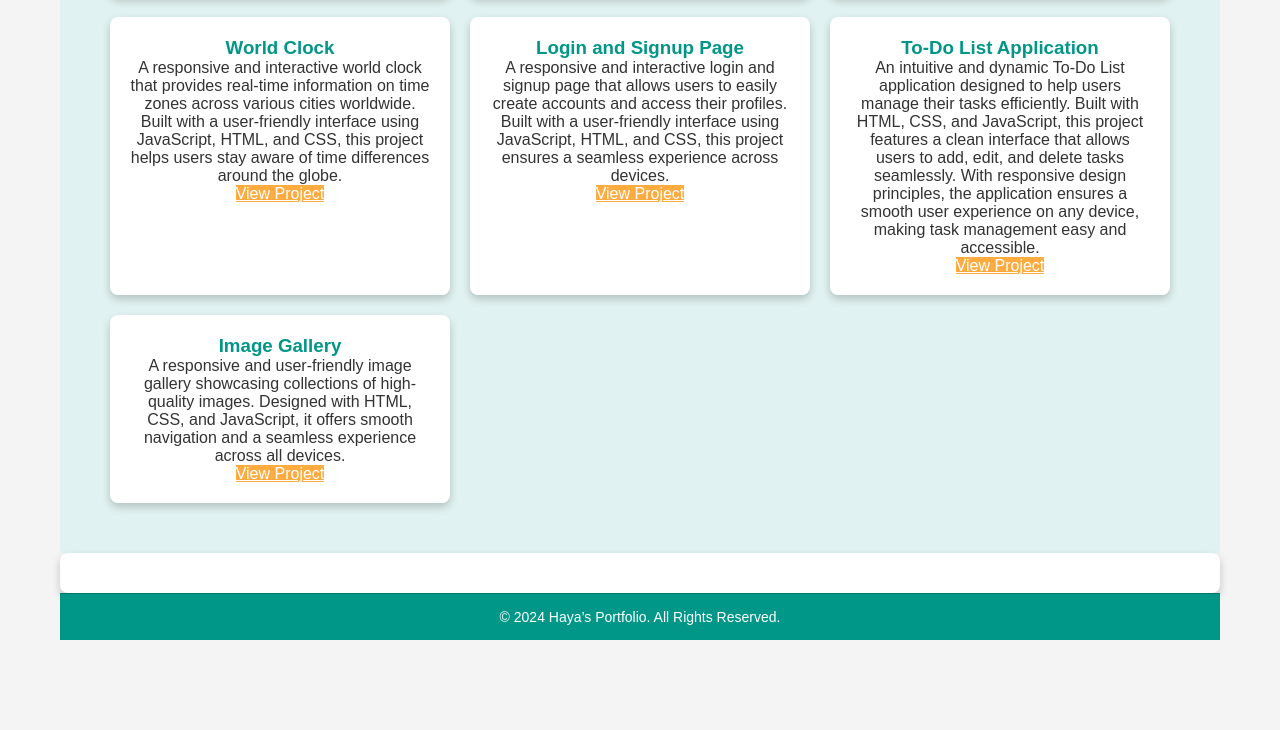
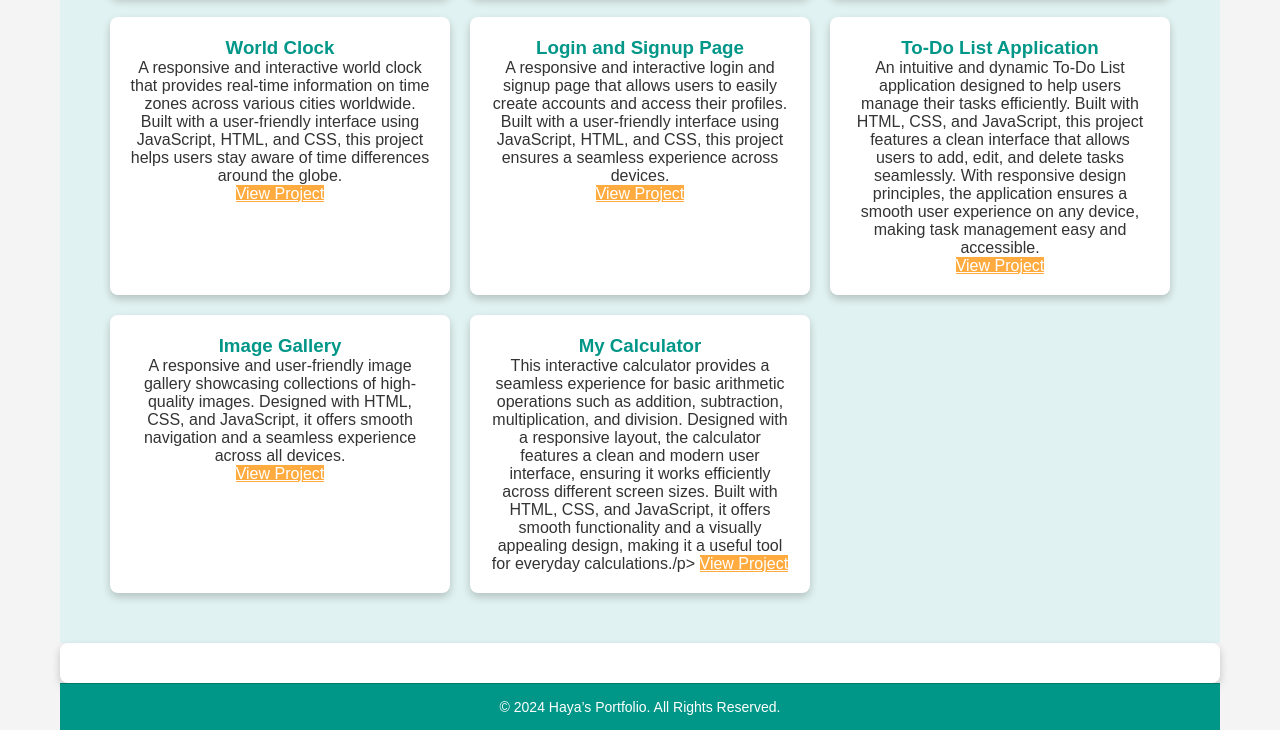
Before and after one commit to SanaHamdard/Portfolio, a plain HTML site: page index.html in a window 1280 px wide. Shown: the part 834-1564 px from the top of the page. Before the commit the page ends 1474 px from the top, so only its background shows below. Drawn offline with Linux system fonts and the light colour scheme.

Commit message:
Update index.html
Added My Calculator

```diff
--- a/index.html
+++ b/index.html
@@ -325,6 +325,11 @@
     <p>A responsive and user-friendly image gallery showcasing collections of high-quality images. Designed with HTML, CSS, and JavaScript, it offers smooth navigation and a seamless experience across all devices.</p>
     <a href="https://imagesana.netlify.app/" class="btn-primary" target="_blank">View Project</a>
 </div>
+               <div class="project">
+    <h3>My Calculator</h3>
+    <p>This interactive calculator provides a seamless experience for basic arithmetic operations such as addition, subtraction, multiplication, and division. Designed with a responsive layout, the calculator features a clean and modern user interface, ensuring it works efficiently across different screen sizes. Built with HTML, CSS, and JavaScript, it offers smooth functionality and a visually appealing design, making it a useful tool for everyday calculations./p>
+    <a href="https://calculatorsana.netlify.app/" class="btn-primary" target="_blank">View Project</a>
+</div>
 
 
 
```
